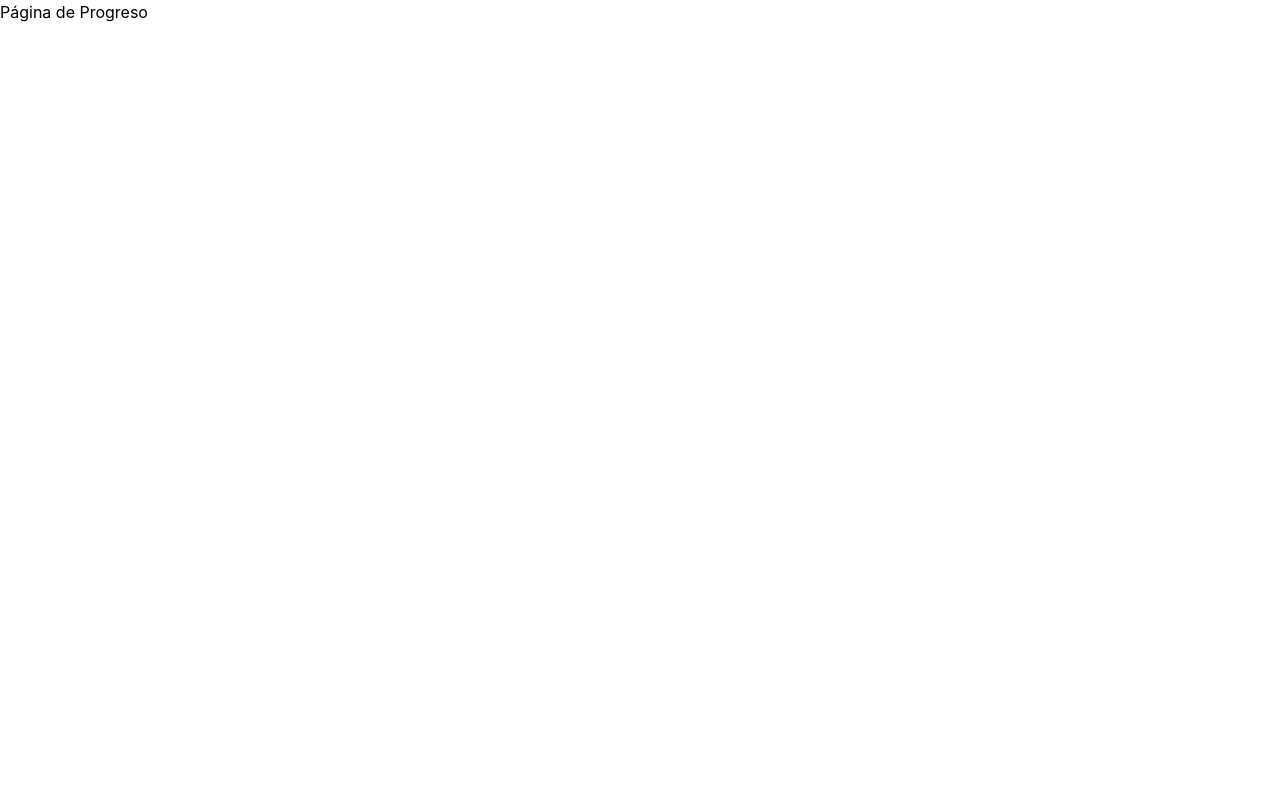
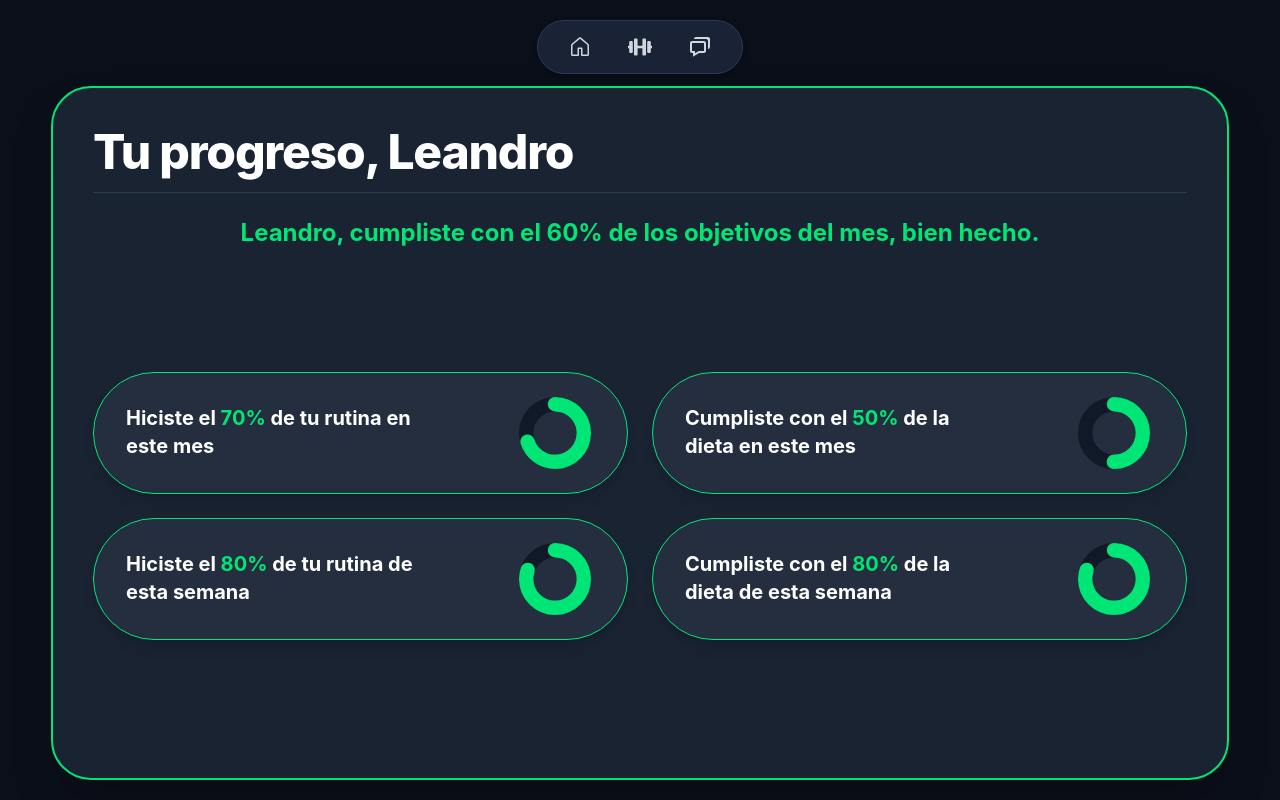
Before and after one commit to luci-o/LIFE-FIT, a React (Vite) app in the folder Frontend/: page /progreso in a window 1280 px wide. Built offline with nearby package versions, Linux system fonts and the light colour scheme; no server answers.

Commit message:
cambios progreso, chat, .env, etc

```diff
--- a/Frontend/src/pages/Progreso/Progreso.tsx
+++ b/Frontend/src/pages/Progreso/Progreso.tsx
@@ -1,5 +1,235 @@
-function Progreso() {
-    return <div>Página de Progreso</div>;
-  }
+import React, { useEffect, useState } from 'react';
+import { useNavigate, useLocation } from 'react-router-dom';
+import { GoHome } from 'react-icons/go';
+import { FaDumbbell } from 'react-icons/fa';
+import { BiChat } from 'react-icons/bi';
+import { peticionApi } from '../../services/api';
 
-  export default Progreso;
+interface DatosProgreso {
+  nombreUsuario: string;
+  porcentajeMesTotal: number;
+  rutinaMes: number;
+  dietaMes: number;
+  rutinaSemana: number;
+  dietaSemana: number;
+}
+
+
+const GraficoProgreso = ({ porcentaje }: { porcentaje: number }) => {
+  const radio = 36;
+  const circunferencia = 2 * Math.PI * radio;
+  const offset = circunferencia - (porcentaje / 100) * circunferencia;
+
+  return (
+    <div className="relative w-20 h-20 flex items-center justify-center flex-shrink-0">
+      <svg className="w-full h-full transform -rotate-90" viewBox="0 0 100 100">
+        {/* Círculo de fondo */}
+        <circle
+          cx="50"
+          cy="50"
+          r={radio}
+          className="text-[#111827]"
+          strokeWidth="18"
+          stroke="currentColor"
+          fill="transparent"
+        />
+        {/* Círculo de progreso verde */}
+        <circle
+          cx="50"
+          cy="50"
+          r={radio}
+          className="text-[#00e676] transition-all duration-700 ease-out"
+          strokeWidth="18"
+          strokeDasharray={circunferencia}
+          strokeDashoffset={offset}
+          strokeLinecap="round"
+          stroke="currentColor"
+          fill="transparent"
+        />
+      </svg>
+    </div>
+  );
+};
+
+export default function Progreso() {
+  const navigate = useNavigate();
+  const location = useLocation();
+
+  const [progreso, setProgreso] = useState<DatosProgreso>({
+    nombreUsuario: 'Leandro',
+    porcentajeMesTotal: 0,
+    rutinaMes: 0,
+    dietaMes: 0,
+    rutinaSemana: 0,
+    dietaSemana: 0,
+  });
+
+  const [cargando, setCargando] = useState<boolean>(true);
+  const idPerfil = localStorage.getItem('idPerfil') || '1';
+
+  useEffect(() => {
+    const cargarDatosProgreso = async () => {
+      try {
+        setCargando(true);
+
+        // 1. Obtener perfil del usuario o métricas desde el backend
+        const perfil = await peticionApi(`/perfil/${idPerfil}`).catch(() => null);
+        const resumenProgreso = await peticionApi(`/perfil/${idPerfil}/progreso`).catch(() => null);
+
+        if (resumenProgreso) {
+          setProgreso({
+            nombreUsuario: perfil?.NOMBRE || perfil?.nombre || 'Leandro',
+            porcentajeMesTotal: resumenProgreso.porcentajeMesTotal || 60,
+            rutinaMes: resumenProgreso.rutinaMes || 70,
+            dietaMes: resumenProgreso.dietaMes || 50,
+            rutinaSemana: resumenProgreso.rutinaSemana || 80,
+            dietaSemana: resumenProgreso.dietaSemana || 80,
+          });
+        } else {
+          // Valores por defecto
+          setProgreso({
+            nombreUsuario: perfil?.NOMBRE || perfil?.nombre || 'Leandro',
+            porcentajeMesTotal: 60,
+            rutinaMes: 70,
+            dietaMes: 50,
+            rutinaSemana: 80,
+            dietaSemana: 80,
+          });
+        }
+      } catch (error) {
+        console.error('Error al cargar progreso:', error);
+      } finally {
+        setCargando(false);
+      }
+    };
+
+    cargarDatosProgreso();
+  }, [idPerfil]);
+
+  return (
+    <div className="min-h-screen bg-[#0b0f19] flex flex-col items-center justify-between p-3 md:p-5 font-sans text-white">
+      {/* Navbar Superior */}
+      <nav className="flex items-center gap-6 bg-[#1f293d]/80 px-6 py-2 rounded-full shadow-md mb-3 border border-[#2d3a54]">
+        <button
+          onClick={() => navigate('/home')}
+          className={`p-1.5 rounded-2xl transition-colors text-2xl cursor-pointer ${
+            location.pathname === '/home'
+              ? 'text-[#00ff87] bg-[#2a3854] shadow-inner'
+              : 'text-gray-300 hover:text-white'
+          }`}
+          title="Inicio"
+        >
+          <GoHome />
+        </button>
+
+        <button
+          onClick={() => navigate('/rutinas')}
+          className={`p-1.5 rounded-2xl transition-colors text-2xl cursor-pointer ${
+            location.pathname === '/rutinas'
+              ? 'text-[#00ff87] bg-[#2a3854] shadow-inner'
+              : 'text-gray-300 hover:text-white'
+          }`}
+          title="Rutinas"
+        >
+          <FaDumbbell />
+        </button>
+
+        <button
+          onClick={() => navigate('/chat')}
+          className={`p-1.5 rounded-2xl transition-colors text-2xl cursor-pointer ${
+            location.pathname === '/chat'
+              ? 'text-[#00ff87] bg-[#2a3854] shadow-inner'
+              : 'text-gray-300 hover:text-white'
+          }`}
+          title="Chat"
+        >
+          <BiChat />
+        </button>
+      </nav>
+
+      {/* Contenedor Principal */}
+      <main className="w-full max-w-[95%] bg-[#1a2332] border-2 border-[#00e676] rounded-[40px] p-6 md:p-10 flex flex-col justify-between min-h-[85vh] shadow-2xl relative overflow-hidden flex-1">
+
+        {/* Encabezado */}
+        <div>
+          <h1 className="text-3xl md:text-5xl font-extrabold tracking-tight mb-2">
+            Tu progreso, {progreso.nombreUsuario}
+          </h1>
+          <div className="w-full h-[1px] bg-[#2d3a54] my-4" />
+          <p className="text-[#00e676] text-lg md:text-2xl font-bold text-center my-6">
+            {progreso.nombreUsuario}, cumpliste con el {progreso.porcentajeMesTotal}% de los objetivos del mes, bien hecho.
+          </p>
+        </div>
+
+        {cargando ? (
+          <div className="flex-1 flex items-center justify-center text-[#00e676] text-xl animate-pulse">
+            Cargando progreso...
+          </div>
+        ) : (
+          /* Grid de Métricas con los estilos exactos asignados */
+          <div className="grid grid-cols-1 md:grid-cols-2 gap-6 my-auto">
+            {/* Card 1: Rutina Mes */}
+            <div
+              style={{
+                borderRadius: '164px',
+                border: '1px solid #00E676',
+                background: 'rgba(46, 54, 72, 0.60)'
+              }}
+              className="px-8 py-5 flex items-center justify-between shadow-lg"
+            >
+              <span className="text-lg md:text-xl font-bold max-w-[65%] leading-snug">
+                Hiciste el <span className="text-[#00e676]">{progreso.rutinaMes}%</span> de tu rutina en este mes
+              </span>
+              <GraficoProgreso porcentaje={progreso.rutinaMes} />
+            </div>
+
+            {/* Card 2: Dieta Mes */}
+            <div
+              style={{
+                borderRadius: '164px',
+                border: '1px solid #00E676',
+                background: 'rgba(46, 54, 72, 0.60)'
+              }}
+              className="px-8 py-5 flex items-center justify-between shadow-lg"
+            >
+              <span className="text-lg md:text-xl font-bold max-w-[65%] leading-snug">
+                Cumpliste con el <span className="text-[#00e676]">{progreso.dietaMes}%</span> de la dieta en este mes
+              </span>
+              <GraficoProgreso porcentaje={progreso.dietaMes} />
+            </div>
+
+            {/* Card 3: Rutina Semana */}
+            <div
+              style={{
+                borderRadius: '164px',
+                border: '1px solid #00E676',
+                background: 'rgba(46, 54, 72, 0.60)'
+              }}
+              className="px-8 py-5 flex items-center justify-between shadow-lg"
+            >
+              <span className="text-lg md:text-xl font-bold max-w-[65%] leading-snug">
+                Hiciste el <span className="text-[#00e676]">{progreso.rutinaSemana}%</span> de tu rutina de esta semana
+              </span>
+              <GraficoProgreso porcentaje={progreso.rutinaSemana} />
+            </div>
+
+            {/* Card 4: Dieta Semana */}
+            <div
+              style={{
+                borderRadius: '164px',
+                border: '1px solid #00E676',
+                background: 'rgba(46, 54, 72, 0.60)'
+              }}
+              className="px-8 py-5 flex items-center justify-between shadow-lg"
+            >
+              <span className="text-lg md:text-xl font-bold max-w-[65%] leading-snug">
+                Cumpliste con el <span className="text-[#00e676]">{progreso.dietaSemana}%</span> de la dieta de esta semana
+              </span>
+              <GraficoProgreso porcentaje={progreso.dietaSemana} />
+            </div>
+          </div>
+        )}
+      </main>
+    </div>
+  );
+}
```
Also changed, not shown: Frontend/src/pages/Chat/Chat.tsx (+26 -21 lines).
